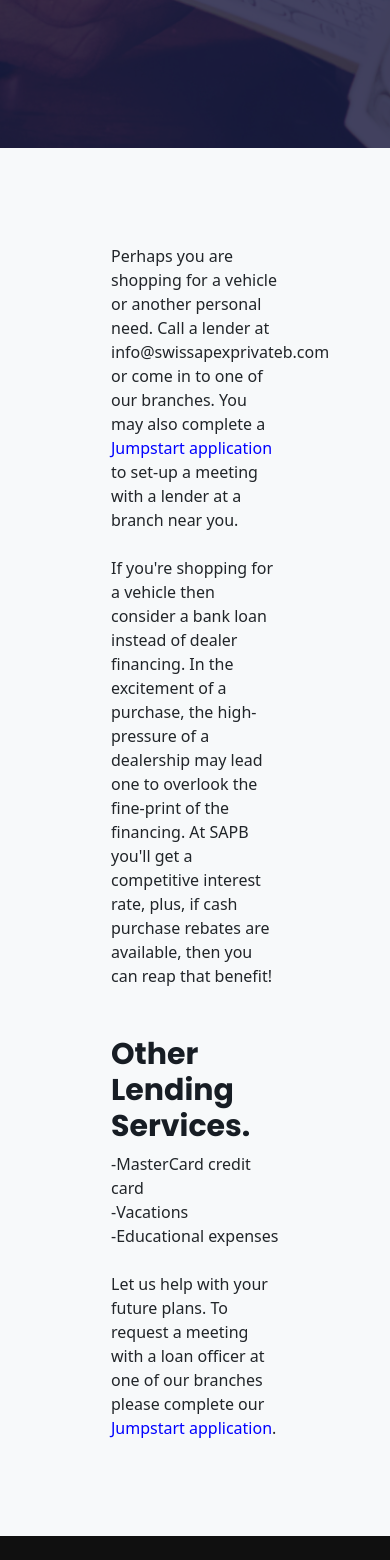
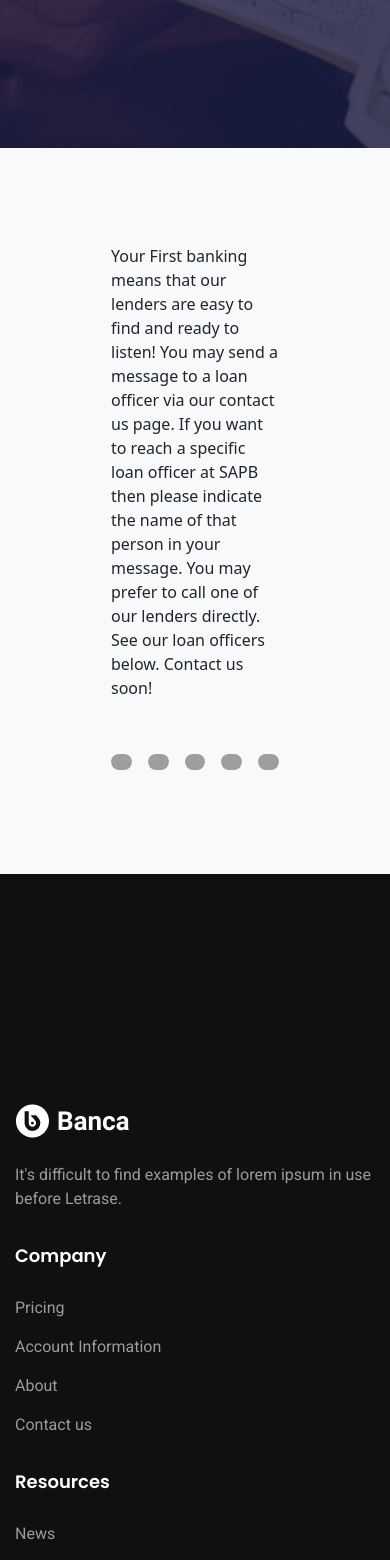
Before and after one commit to godson-pius/banky, a PHP site: page /BANKY/loan-officers in a window 390 px wide. Shown: the part 466-2026 px from the top of the page. Run offline with PHP 8.4, Linux system fonts and the light colour scheme; some libraries are stand-ins or nearby versions; some web fonts are replaced; grey boxes are pictures that could not be loaded.

Commit message:
Made an update on lending services!

```diff
--- a/Business Checking.php
+++ b/Business Checking.php
@@ -16,7 +16,7 @@
                             <h1>BUSINESS CHECKING AND SAVINGS</h1>
                             <ul>
                                 <li><a href="index.html">home</a></li>
-                                <li>Business checking and savings</li>
+                                <li>Business checking and Savings</li>
                             </ul>
                         </div>
                     </div>
@@ -84,7 +84,7 @@
                     </ul>
 
                     <div>
-                        <div class="title wow fadeInUp" data-wow-delay="0.9s"
+                        <div class="title wow fadeInUp" data-wow-delay="0.3s"
                             style="visibility: visible; animation-delay: 0.3s; animation-name: fadeInUp; display: block; margin-block-start: 1em; margin-block-end: 1em; margin-inline-start: 0px; margin-inline-end: 0px; font-family: 'Roboto', sans-serif; font-weight: 400; font-size: 16px; line-height: 40px; color: rgb(0, 71, 103); margin-top: 30px;">
                             <h2 class="fw-bold">Regular Savings Account.</h2>
                         </div>
--- a/loan-officers.php
+++ b/loan-officers.php
@@ -12,7 +12,6 @@
                             <div class="breadcrumb-content pt-100">
                                 <h1>LOAN OFFICERS</h1>
                                 <ul>
-                                    <!-- <li><a href="index.html">home</a></li> -->
                                     <li>Lending Services</li>
                                 </ul>
                             </div>
@@ -30,39 +29,65 @@
                     style="visibility: visible; animation-name: fadeInUp; animation-delay: 0.3s;"
                     >
                         <p>
-                            Perhaps you are shopping for a vehicle or another personal need.  Call a lender at info@swissapexprivateb.com or
-                            come in to one of our branches. You may also complete a <a href="lending-service-apply" style="color: blue;">Jumpstart application</a> to set-up a meeting with a lender at a
-                            branch near you.  <br><br>
-                            If you're shopping for a vehicle then consider a bank loan instead of dealer financing. In the excitement
-                            of a purchase, the high-pressure of a dealership may lead one to overlook the fine-print of the financing.
-                            At SAPB you'll get a competitive interest rate, plus, if cash purchase rebates are available, then you can reap
-                            that benefit! <br><br>
+                        Your First banking means that our lenders are easy to find and ready to listen! You may send a message to a loan officer via our contact us page. If you want to reach a specific loan officer at SAPB then please indicate the name of that person in your message. You may prefer to call one of our lenders directly. See our loan officers below. Contact us soon!<br><br>
 
                         </p>
                     </div>
                 </div><br>
 
-                <div>
-                    <h3 class="fw-bold" data-wow-dealy="0.3s"
-                    style="visibility: visible; animation-name: fadeInUp; animation-delay: 0.3s;"
-                     >Other Lending Services.</h3>
-                    <p data-wow-dealy="0.3s"
-                    style="visibility: visible; animation-name: fadeInUp; animation-delay: 0.3s;"
-                    >
-                        </p><ul>
-                            <li>-MasterCard credit card</li>
-                            <li>-Vacations</li>
-                            <li>-Educational expenses</li>
-                        </ul><br>
+                <div class="d-flex col-md gap-3">
+                        <div class="single-leadership-widget wow fadeInUp col-sm-3" data-wow-delay="0.1s" style="visibility: visible; animation-delay: 0.1s; animation-name: fadeInUp;">
+                            <a href="#">
+                                <img src="img/leadership/img-1.png" alt="leader-1">
+                                <div class="leader-info">
+                                    <h5>Eldridge Robles</h5>
+                                    <p>Co-Founder, Conis</p>
+                                </div>
+                            </a>
+                        </div>
 
-                        Let us help with your future plans. To request a meeting with a loan officer at one of our
-                        branches please complete our <a href="lending-service-apply" style="color: blue;">Jumpstart application</a>.
-                    <p></p>
+                        <div class="single-leadership-widget wow fadeInUp col-sm-3" data-wow-delay="0.1s" style="visibility: visible;   animation-delay: 0.1s; animation-name:    fadeInUp;">
+                            <a href="#">
+                                <img src="img/leadership/img-1.png" alt="leader-1">
+                                <div class="leader-info">
+                                    <h5>Eldridge Robles</h5>
+                                    <p>Co-Founder, Conis</p>
+                                </div>
+                            </a>
+                        </div>
 
+                        <div class="single-leadership-widget wow fadeInUp col-sm-3" data-wow-delay="0.1s" style="visibility: visible; animation-delay: 0.1s; animation-name: fadeInUp;">
+                            <a href="#">
+                                <img src="img/leadership/img-1.png" alt="leader-1">
+                                <div class="leader-info">
+                                    <h5>Eldridge Robles</h5>
+                                    <p>Co-Founder, Conis</p>
+                                </div>
+                            </a>
+                        </div>
+
+                        <div class="single-leadership-widget wow fadeInUp col-sm-3" data-wow-delay="0.1s" style="visibility: visible; animation-delay: 0.1s; animation-name: fadeInUp;">
+                            <a href="#">
+                                <img src="img/leadership/img-1.png" alt="leader-1">
+                                <div class="leader-info">
+                                    <h5>Eldridge Robles</h5>
+                                    <p>Co-Founder, Conis</p>
+                                </div>
+                            </a>
+                        </div>
+
+                        <div class="single-leadership-widget wow fadeInUp" data-wow-delay="0.1s" style="visibility: visible; animation-delay: 0.1s; animation-name: fadeInUp;">
+                            <a href="#">
+                                <img src="img/leadership/img-1.png" alt="leader-1">
+                                <div class="leader-info">
+                                    <h5>Eldridge Robles</h5>
+                                    <p>Co-Founder, Conis</p>
+                                </div>
+                            </a>
+                        </div>
+                    </div>
+            </div>
                 </div>
-
-
-            </div>
         </section>
     </main>
 
--- a/personal-loans.php
+++ b/personal-loans.php
@@ -25,10 +25,12 @@
             <div class="container">
 
                 <div class="title">
-                    <h2>Listening to you</h2>
+                    <h2 class="fw-bold">Listening to you</h2>
                 </div>
 
-                <p>
+                <p class="wow fadeInUp" data-wow-delay="0.3s"
+                style="visibility: visible; animation-name: fadeInUp; animation-delay: 0.5s;"
+                >
                     "You first" means we begin by listening to your individual situation.
                 </p>
 
```
Also changed, not shown: blank.html (deleted, +0 -88 lines).
